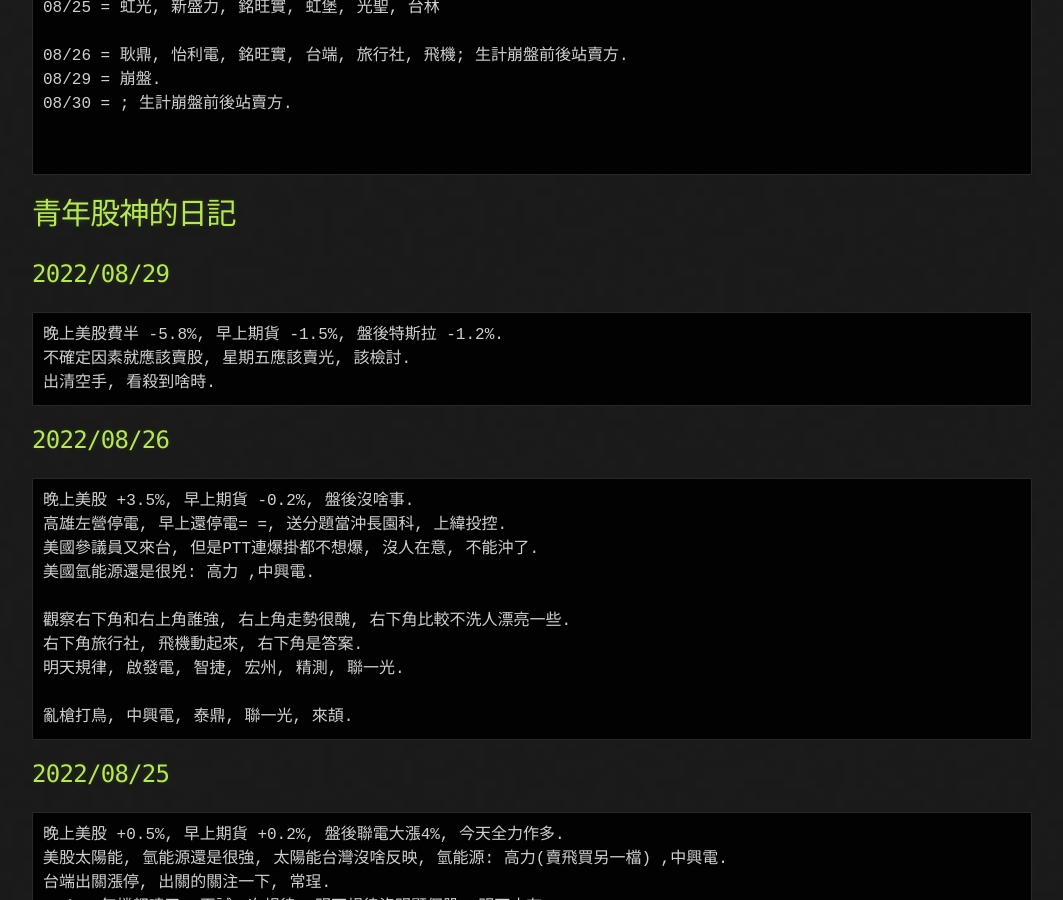
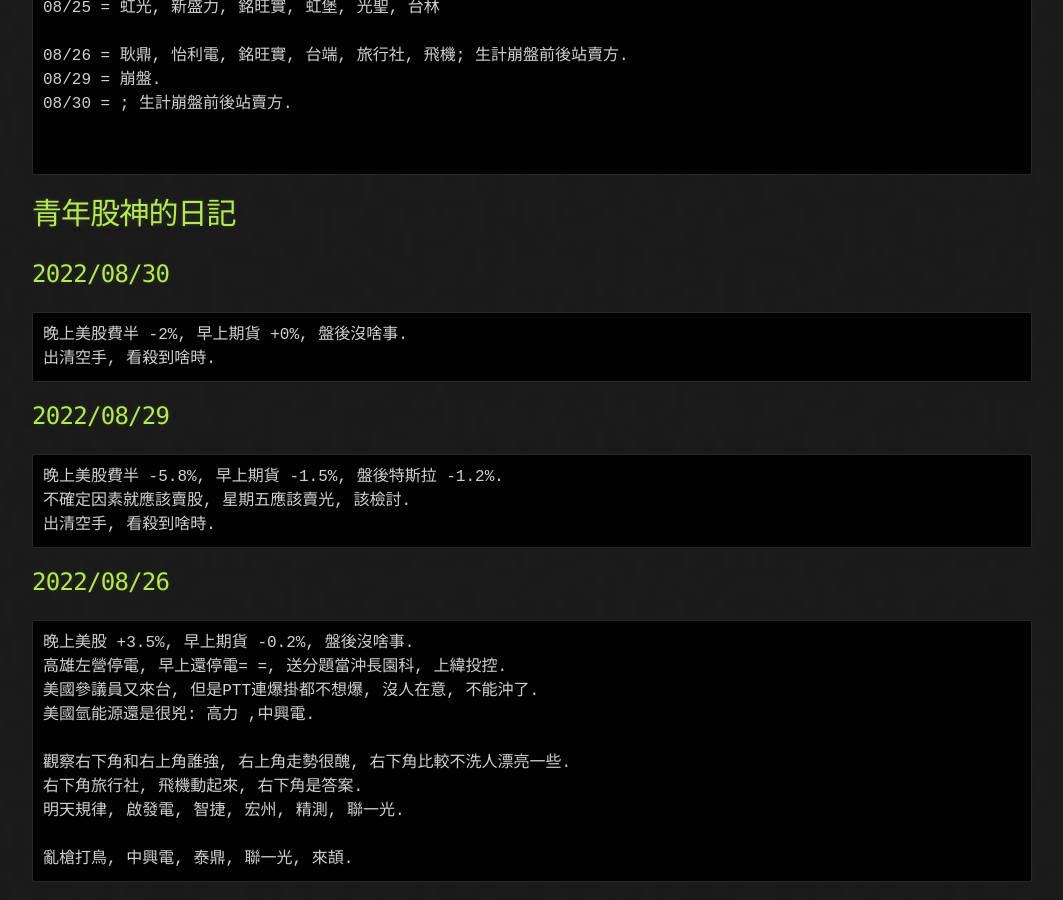
Before and after one commit to lepg5487/Stock_God, a Jekyll site: the page built from index.md, in a window 1280 px wide and 900 px high, scrolled down 736 px. Shown: the whole window, without its empty margins (108-1171 px from the left). Built offline with Jekyll 4.4.1, drawn with Linux system fonts in a browser that asks for light colours; our own code applies the rules of GitHub Pages for plain Markdown files.

Commit message:
Update index.md

````diff
--- a/index.md
+++ b/index.md
@@ -32,6 +32,12 @@
 ```
 
 # 青年股神的日記
+
+## 2022/08/30
+```
+晚上美股費半 -2%, 早上期貨 +0%, 盤後沒啥事.
+出清空手, 看殺到啥時.
+```
 
 ## 2022/08/29
 ```
````
